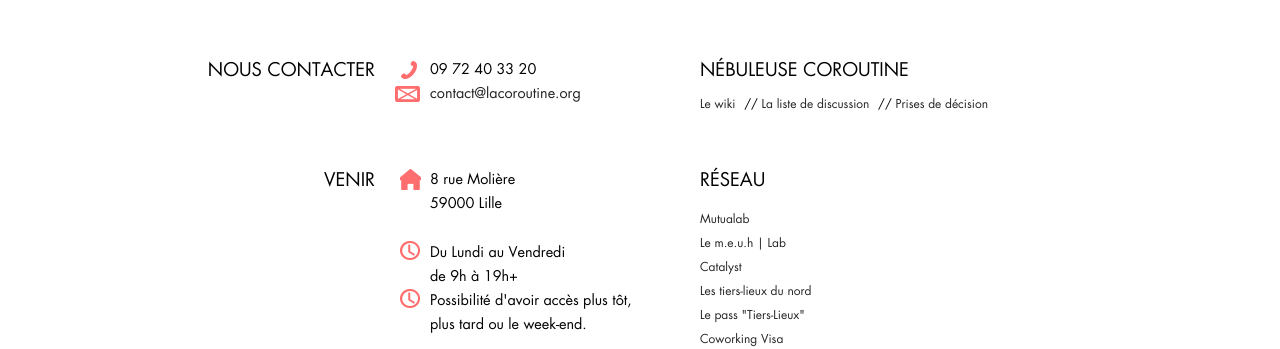
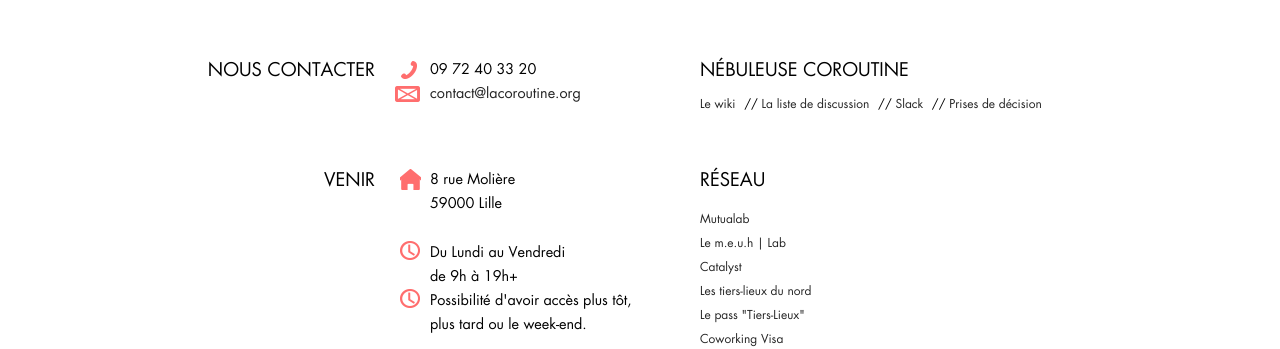
Before and after one commit to la-coroutine/la-coroutine.github.io, a Jekyll site: the page built from index.html, in a window 1280 px wide and 900 px high, scrolled down 4428 px. Shown: the part 339-688 px from the top of the window. Built offline with Jekyll 4.4.1, drawn with Linux system fonts in a browser that asks for light colours.

Commit message:
Update contact.html
Add Slack in contact

```diff
--- a/_includes/home/fr/contact.html
+++ b/_includes/home/fr/contact.html
@@ -24,6 +24,7 @@
         <p>
           <a target="_blank" href="http://wiki.lacoroutine.org/">Le wiki</a> //
           <a target="_blank" href="http://lists.lacoroutine.org/cgi-bin/mailman/listinfo/coroutine">La liste de discussion</a> //
+          <a target="_blank" href="https://lacoroutine.slack.com/">Slack</a> //
           <a target="_blank" href="https://www.loomio.org/g/uYeam08z/la-coroutine/">Prises de décision</a>
         </p>
       </div>
```
